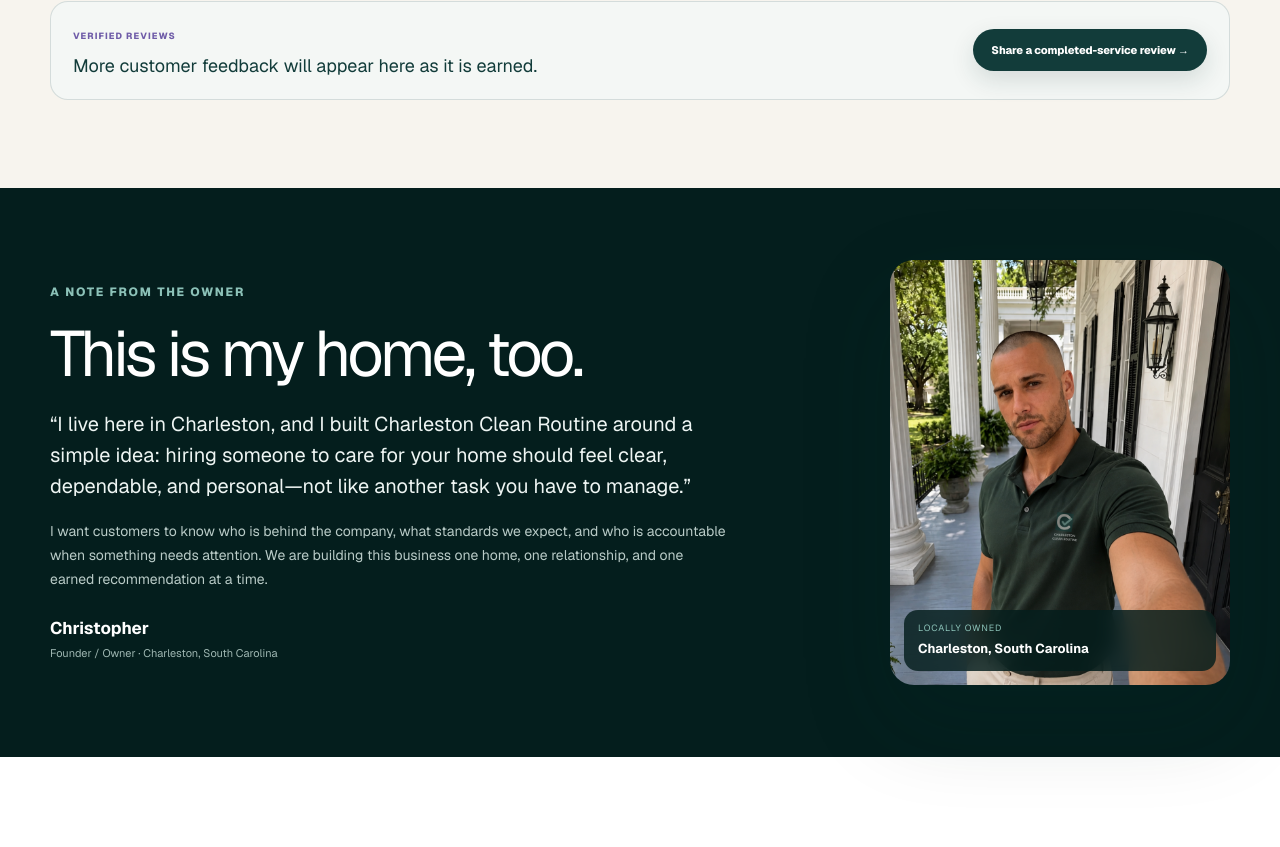
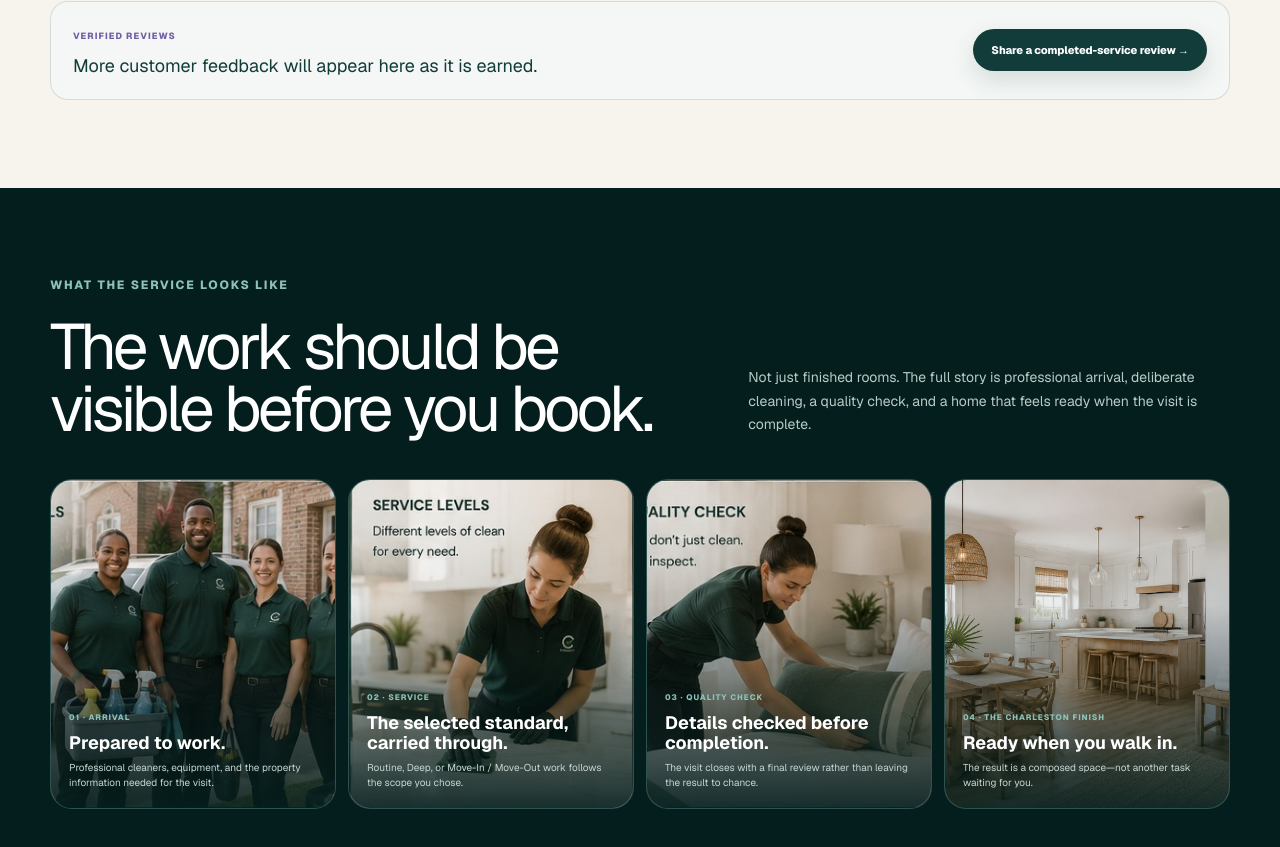
Before and after one commit to christophercompton843/charleston-clean-routine, a Next.js app: page / in a window 1280 px wide. Shown: the part 9626-10473 px from the top of the page. Built offline with nearby package versions, Linux system fonts and the light colour scheme.

Commit message:
Add visual service story to homepage trust section

```diff
--- a/app/reviews-section.tsx
+++ b/app/reviews-section.tsx
@@ -3,7 +3,7 @@ export default function ReviewsSection() {
     <section className="trust-section" id="reviews">
       <style>{`
         .trust-section { background: var(--porcelain); }
-        .trust-review-block, .home-proof-gallery { padding: 88px max(28px, calc((100vw - 1180px) / 2)); }
+        .trust-review-block, .home-proof-gallery, .service-story { padding: 88px max(28px, calc((100vw - 1180px) / 2)); }
         .trust-heading { align-items: end; }
         .trust-heading > p { max-width: 520px; padding: 24px 26px; border: 1px solid var(--line); border-radius: 20px; background: #fff; box-shadow: var(--shadow-sm); color: var(--ink); font-size: 15px; line-height: 1.7; }
         .trust-proof-grid { display: grid; grid-template-columns: repeat(4, minmax(0, 1fr)); gap: 12px; margin-top: 34px; }
@@ -16,7 +16,19 @@ export default function ReviewsSection() {
         .review-coming-card h3 { margin: 6px 0 0; color: var(--harbor); font-size: 18px; }
         .review-coming-card p { display: none; }
         .review-coming-card .button { min-height: 42px; padding-inline: 17px; font-size: 11px; white-space: nowrap; }
-        .founder-trust { padding: 72px max(28px, calc((100vw - 1180px) / 2)); display: grid; grid-template-columns: minmax(0, 1.25fr) minmax(280px, .75fr); gap: 52px; align-items: center; background: var(--harbor-black); color: white; }
+        .service-story { background: var(--harbor-black); color: white; }
+        .service-story-heading { display: grid; grid-template-columns: 1fr .75fr; gap: 56px; align-items: end; }
+        .service-story-heading h2 { margin: 0; font-size: clamp(42px, 5vw, 68px); line-height: .98; letter-spacing: -.055em; }
+        .service-story-heading > p { margin: 0 0 4px; color: #b9cbc7; font-size: 14px; line-height: 1.7; }
+        .service-story-grid { margin-top: 38px; display: grid; grid-template-columns: repeat(4, minmax(0, 1fr)); gap: 12px; }
+        .service-story-grid figure { position: relative; height: 330px; margin: 0; overflow: hidden; border: 1px solid rgba(255,255,255,.12); border-radius: 22px; background: #113a38; }
+        .service-story-grid img { width: 100%; height: 100%; object-fit: cover; }
+        .service-story-grid figure::after { content: ""; position: absolute; inset: 0; background: linear-gradient(0deg, rgba(4,30,29,.9), rgba(4,30,29,.08) 62%, transparent); }
+        .service-story-grid figcaption { position: absolute; z-index: 2; right: 18px; bottom: 18px; left: 18px; }
+        .service-story-grid figcaption span { color: var(--sea-bright); font-size: 8px; font-weight: 800; letter-spacing: .12em; text-transform: uppercase; }
+        .service-story-grid figcaption strong { display: block; margin-top: 6px; color: white; font-size: 18px; line-height: 1.15; }
+        .service-story-grid figcaption small { display: block; margin-top: 6px; color: #c6d6d2; font-size: 10px; line-height: 1.5; }
+        .founder-trust { padding: 72px max(28px, calc((100vw - 1180px) / 2)); display: grid; grid-template-columns: minmax(0, 1.25fr) minmax(280px, .75fr); gap: 52px; align-items: center; background: var(--harbor-black); color: white; border-top: 1px solid rgba(255,255,255,.08); }
         .founder-trust-copy { max-width: 680px; }
         .founder-trust-copy h2 { margin: 0; font-size: clamp(42px, 5vw, 68px); line-height: .98; letter-spacing: -.055em; }
         .founder-quote { margin: 24px 0 18px; color: #eef5f3; font-size: 20px; line-height: 1.55; }
@@ -41,18 +53,19 @@ export default function ReviewsSection() {
         .home-proof-grid figcaption span { display: block; color: var(--sea-bright); font-size: 8px; font-weight: 800; letter-spacing: .1em; text-transform: uppercase; }
         .home-proof-grid figcaption strong { display: block; margin-top: 3px; font-size: 12px; line-height: 1.25; }
         @media (max-width: 900px) {
-          .trust-proof-grid { grid-template-columns: repeat(2, 1fr); }
+          .trust-proof-grid, .service-story-grid { grid-template-columns: repeat(2, 1fr); }
+          .service-story-heading, .home-proof-heading { grid-template-columns: 1fr; gap: 18px; }
           .founder-trust { grid-template-columns: 1fr; gap: 30px; }
           .founder-trust-visual { justify-self: start; width: min(320px, 100%); }
           .home-proof-grid { grid-template-columns: repeat(2, 1fr); }
-          .home-proof-heading { grid-template-columns: 1fr; gap: 18px; }
         }
         @media (max-width: 620px) {
-          .trust-review-block, .home-proof-gallery { padding-block: 64px; }
-          .trust-proof-grid, .home-proof-grid { grid-template-columns: 1fr; }
+          .trust-review-block, .home-proof-gallery, .service-story { padding-block: 64px; }
+          .trust-proof-grid, .service-story-grid, .home-proof-grid { grid-template-columns: 1fr; }
           .review-coming-card { align-items: flex-start; flex-direction: column; }
           .founder-trust { padding-block: 64px; }
           .founder-trust-visual { width: 100%; max-width: 330px; }
+          .service-story-grid figure { height: 290px; }
           .home-proof-grid figure, .home-proof-grid figure.home-proof-large { height: 220px; }
         }
       `}</style>
@@ -69,6 +82,20 @@ export default function ReviewsSection() {
         </div>
         <div className="review-coming-card"><div><span>Verified reviews</span><h3>More customer feedback will appear here as it is earned.</h3><p>Verified customer reviews will be added with their source clearly identified.</p></div><a className="button" href="/review">Share a completed-service review →</a></div>
       </div>
+
+      <section className="service-story" aria-labelledby="service-story-title">
+        <div className="service-story-heading">
+          <div><p className="eyebrow eyebrow-light">What the service looks like</p><h2 id="service-story-title">The work should be visible before you book.</h2></div>
+          <p>Not just finished rooms. The full story is professional arrival, deliberate cleaning, a quality check, and a home that feels ready when the visit is complete.</p>
+        </div>
+        <div className="service-story-grid">
+          <figure><img src="/ccr-cleaning-professionals.jpg" alt="Charleston Clean Routine cleaning professionals arriving prepared for service" /><figcaption><span>01 · Arrival</span><strong>Prepared to work.</strong><small>Professional cleaners, equipment, and the property information needed for the visit.</small></figcaption></figure>
+          <figure><img src="/ccr-service-levels.jpg" alt="Cleaning professional completing detailed service work in a home" /><figcaption><span>02 · Service</span><strong>The selected standard, carried through.</strong><small>Routine, Deep, or Move-In / Move-Out work follows the scope you chose.</small></figcaption></figure>
+          <figure><img src="/ccr-quality-check.jpg" alt="Cleaning professional completing a final quality check" /><figcaption><span>03 · Quality check</span><strong>Details checked before completion.</strong><small>The visit closes with a final review rather than leaving the result to chance.</small></figcaption></figure>
+          <figure><img src="/ccr-guest-ready.jpg" alt="Clean and composed guest-ready bedroom after professional care" /><figcaption><span>04 · The Charleston Finish</span><strong>Ready when you walk in.</strong><small>The result is a composed space—not another task waiting for you.</small></figcaption></figure>
+        </div>
+      </section>
+
       <section className="founder-trust" aria-labelledby="founder-trust-title">
         <div className="founder-trust-copy"><p className="eyebrow eyebrow-light">A note from the owner</p><h2 id="founder-trust-title">This is my home, too.</h2><p className="founder-quote">“I live here in Charleston, and I built Charleston Clean Routine around a simple idea: hiring someone to care for your home should feel clear, dependable, and personal—not like another task you have to manage.”</p><p>I want customers to know who is behind the company, what standards we expect, and who is accountable when something needs attention. We are building this business one home, one relationship, and one earned recommendation at a time.</p><div className="founder-signoff"><strong>Christopher </strong><span>Founder / Owner · Charleston, South Carolina</span></div></div>
         <div className="founder-trust-visual"><img src="/Christopher Compton.png" alt="Christopher, founder and owner of Charleston Clean Routine" /><div><span>Locally owned</span><strong>Charleston, South Carolina</strong></div></div>
```
